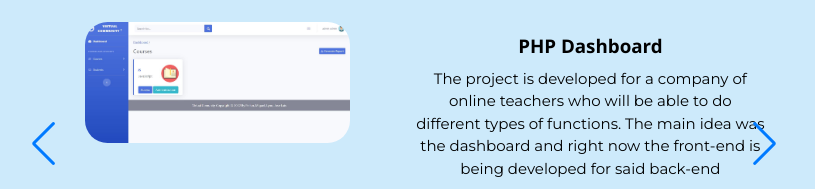
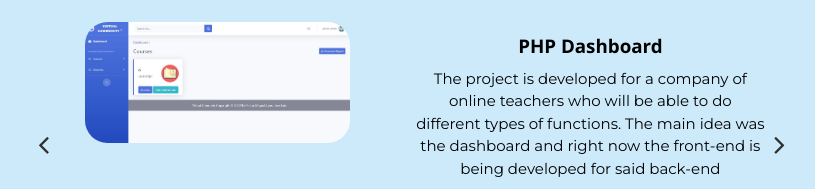
Before and after one commit to MiMendiola/MiMendiola.github.io, a plain HTML site: page index.html in a window 1280 px wide. Shown: the part 2420-2609 px from the top of the page, without its empty margins (236-1051 px from the left). Drawn offline with nearby package versions, Linux system fonts and the light colour scheme.

Commit message:
Swipe arrows

```diff
--- a/assets/css/styles.css
+++ b/assets/css/styles.css
@@ -507,6 +507,20 @@ img {
   transform: translateX(0.35rem);
 }
 
+.swiper-button-next::after, .swiper-button-prev::after{
+  display: none;
+}
+
+.fa-angle-right{
+  margin-left: 2rem;
+}
+
+.swiper-portfolio-icon{
+  font-size: 2rem;
+
+  color: var(--first-color);
+}
+
 /*==================== CONTACT ME ====================*/
 .contact_container {
   row-gap: 3rem;
--- a/index.html
+++ b/index.html
@@ -511,10 +511,10 @@
 
                     <!-- Add Arrows -->
                     <div class="swiper-button-next">
-                        <!-- <i class="fa fa-angle-right swiper-portfolio-icon"></i> -->
+                        <i class="fa fa-angle-right swiper-portfolio-icon"></i>
                     </div>
                     <div class="swiper-button-prev">
-                        <!-- <i class="fa fa-angle-left swiper-portfolio-icon"></i> -->
+                        <i class="fa fa-angle-left swiper-portfolio-icon"></i>
                     </div>
 
                     <!-- Add Pagination -->
```
